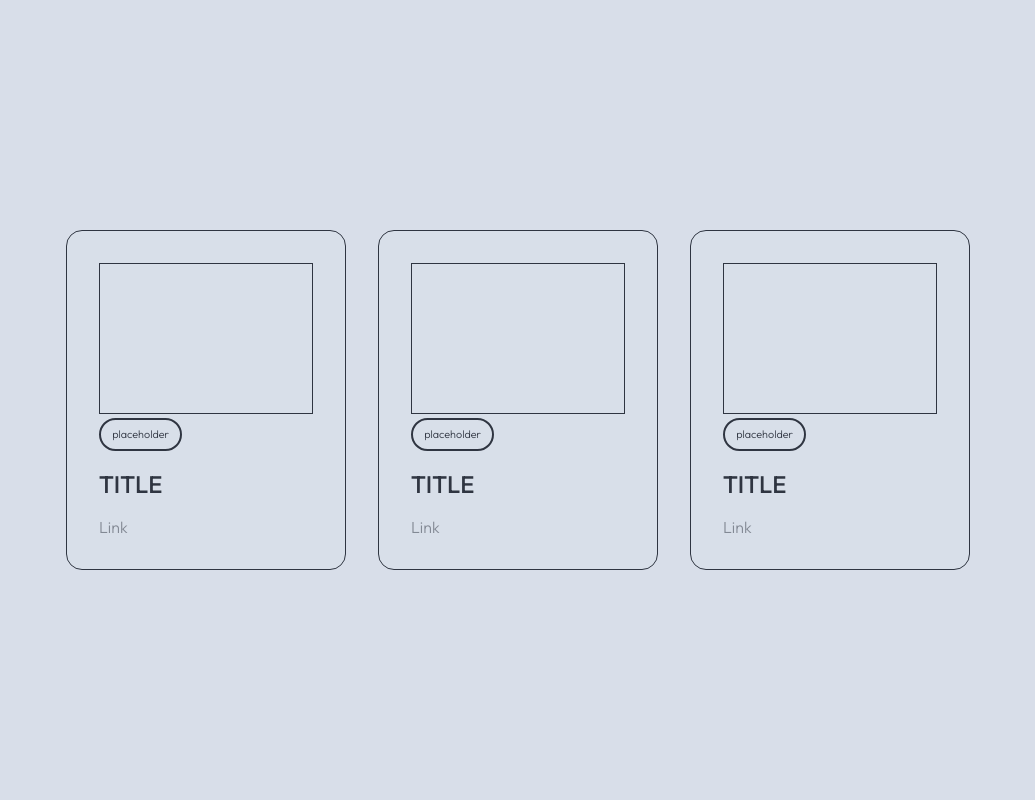
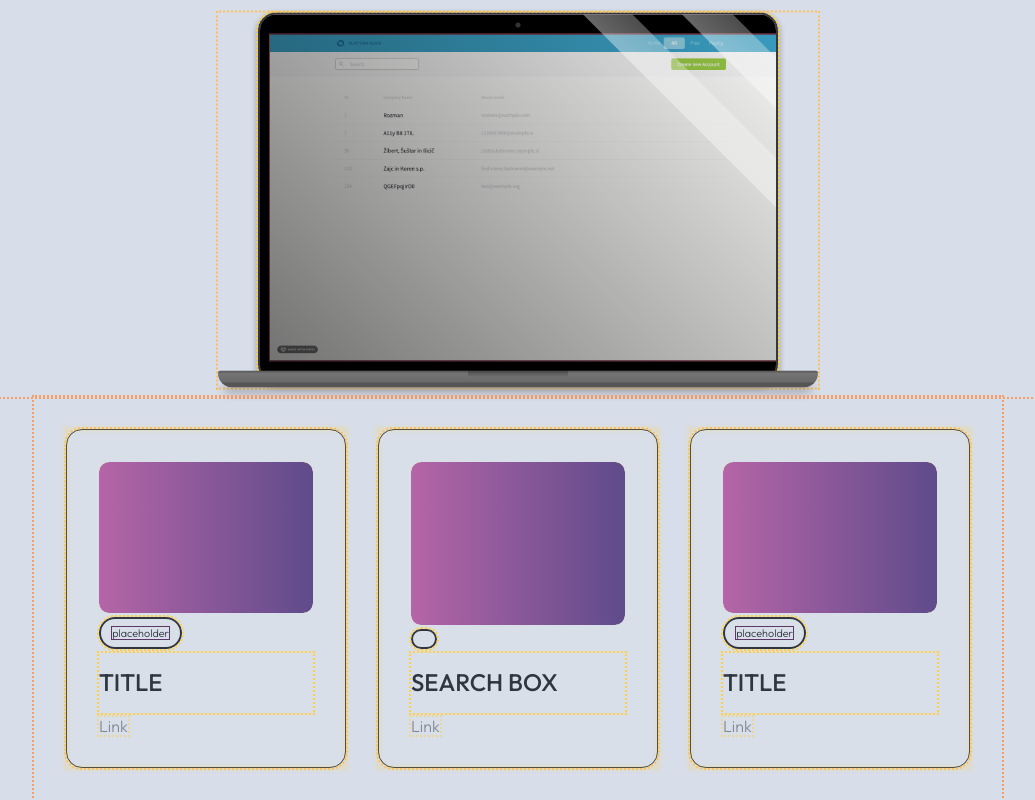
Before and after one commit to IgnetStudio/ipg_folio, a plain HTML site: page index.html in a window 1280 px wide. Shown: the whole page, without its empty margins (122-1157 px from the left). Drawn offline with Linux system fonts and the light colour scheme.

Commit message:
[ADD] device with styles

```diff
--- a/index.html
+++ b/index.html
@@ -12,9 +12,22 @@
       href="https://fonts.googleapis.com/css2?family=Outfit:wght@100..900&amp;family=Rubik:ital,wght@0,300..900;1,300..900&amp;display=swap&amp;subset=latin-ext"
     />
     <link rel="stylesheet" href="styles/index.css" />
-    <!-- <link rel="stylesheet" href="styles/debug.css" /> -->
+    <link rel="stylesheet" href="styles/device.css" />
+    <link rel="stylesheet" href="styles/debug.css" />
   </head>
   <body>
+    <div class="responsive-container">
+      <div class="device-container">
+        <div class="device">
+          <div class="display">
+            <div class="glass">
+              <!-- <div class="viewport"></div> -->
+              <!-- <img src="./img/3H-mobile-app-preview.gif" /> -->
+              <img src="./img/3H-desktop-app-preview.gif" />
+            </div>
+          </div>
+        </div>
+      </div>
       <div class="container">
         <article>
           <div class="glows"></div>
@@ -35,9 +48,9 @@
           </div>
           <div class="badge">
             <!-- badge placeholder -->
-          <span>placeholder</span>
+            <!-- <span>placeholder</span> -->
           </div>
-        <h2>Title</h2>
+          <h2>Search Box</h2>
           <a href="">Link</a>
         </article>
         <article>
@@ -53,6 +66,8 @@
           <a href="">Link</a>
         </article>
       </div>
+    </div>
+
     <script src="index.js"></script>
   </body>
 </html>
--- /dev/null
+++ b/styles/device.css
@@ -0,0 +1,262 @@
+* {
+  box-sizing: border-box;
+}
+
+html,
+body {
+  height: 100%;
+  overflow: hidden;
+}
+
+.responsive-container {
+  display: flex;
+  flex-direction: column;
+  width: 100vw;
+  height: 100vh;
+}
+
+.device-container {
+  height: 50vh;
+}
+
+.device {
+  position: absolute;
+  top: 25%;
+  left: 50%;
+  transition: all 550ms cubic-bezier(0.68, -0.55, 0.265, 1.55);
+  transform: translate(-50%, -50%) rotate(-90deg);
+}
+@media (min-width: 480px) {
+  .device {
+    transform: translate(-50%, -50%) rotate(0deg);
+  }
+}
+@media (min-width: 1024px) {
+  .device {
+    padding: 0 40px 5px;
+  }
+}
+.device::before,
+.device::after {
+  content: "";
+  position: absolute;
+  transition: all 550ms cubic-bezier(0.68, -0.55, 0.265, 1.55);
+}
+.device::before {
+  top: 10px;
+  left: 50%;
+  width: 5px;
+  height: 5px;
+  border-radius: 100%;
+  background-color: rgba(255, 255, 255, 0.25);
+  transform: scale(0) translateX(-50%);
+  z-index: 1;
+}
+@media (min-width: 1024px) {
+  .device::before {
+    transform: scale(1) translateX(-50%);
+  }
+}
+.device::after {
+  bottom: 0;
+  left: 30px;
+  right: 30px;
+  height: 0;
+  z-index: 1;
+  border-radius: 4px 4px 20px 20px;
+  background-color: #757575;
+  background-repeat: no-repeat;
+  background-size: 100px 6px, auto auto;
+  background-position: top center, top center;
+  background-image: linear-gradient(
+      to bottom,
+      rgba(0, 0, 0, 0.2) 50%,
+      rgba(0, 0, 0, 0.05) 100%
+    ),
+    linear-gradient(
+      to bottom,
+      rgba(0, 0, 0, 0.2) 10%,
+      transparent 15%,
+      rgba(0, 0, 0, 0.1) 68%,
+      rgba(0, 0, 0, 0.275) 73%
+    );
+  box-shadow: 0px 3px 5px 3px transparent;
+}
+@media (min-width: 1024px) {
+  .device::after {
+    height: 17px;
+    left: 0;
+    right: 0;
+    opacity: 1;
+    box-shadow: 0px 10px 10px -5px rgba(0, 0, 0, 0.3);
+  }
+}
+
+.display {
+  display: flex;
+  align-items: stretch;
+  overflow: hidden;
+  width: 255px;
+  height: 128px;
+  border: 2px solid #383838;
+  border-radius: 18px;
+  box-shadow: -3px 0px 5px 3px rgba(0, 0, 0, 0.2);
+  transition: all 550ms cubic-bezier(0.68, -0.55, 0.265, 1.55);
+}
+@media (min-width: 480px) {
+  .display {
+    box-shadow: 0px 3px 5px 3px rgba(0, 0, 0, 0.2);
+  }
+}
+@media (min-width: 768px) {
+  .display {
+    width: 440px;
+    height: 340px;
+  }
+}
+@media (min-width: 1024px) {
+  .display {
+    width: 520px;
+    height: 370px;
+  }
+}
+
+.glass {
+  position: relative;
+  flex: 1 1 auto;
+  display: flex;
+  align-items: stretch;
+  background-color: #000;
+  padding: 7px 20px 7px 25px;
+  transition: padding 550ms cubic-bezier(0.68, -0.55, 0.265, 1.55);
+}
+@media (min-width: 768px) {
+  .glass {
+    padding: 15px 25px 15px 30px;
+  }
+}
+@media (min-width: 1024px) {
+  .glass {
+    padding: 20px 10px;
+  }
+}
+.glass::before,
+.glass::after {
+  content: "";
+  position: absolute;
+  z-index: 1;
+}
+.glass::before {
+  top: -125%;
+  right: 0;
+  bottom: -125%;
+  left: -30%;
+  transform-origin: 100% 50%;
+  background-image: linear-gradient(
+      to left,
+      transparent 10%,
+      rgba(255, 255, 255, 0.3) 10%,
+      rgba(255, 255, 255, 0.4) 15%,
+      transparent 15%,
+      transparent 20%,
+      rgba(255, 255, 255, 0.3) 20%,
+      rgba(255, 255, 255, 0.4) 25%,
+      transparent 25%
+    ),
+    linear-gradient(to left, rgba(0, 0, 0, 0) 0%, rgba(0, 0, 0, 0.6) 100%);
+  transform: translate(0%, 16.6666666667%) rotate(45deg);
+  transition: transform 550ms cubic-bezier(0.68, -0.55, 0.265, 1.55);
+}
+@media (min-width: 480px) {
+  .glass::before {
+    transform: translate(0%, -16.6666666667%) rotate(-45deg);
+  }
+}
+.glass::after {
+  top: 40px;
+  bottom: 40px;
+  left: 5px;
+  right: 7px;
+  border-radius: 3px;
+  background-image: linear-gradient(to left, #333 0%, #000 3px, transparent 3px),
+    radial-gradient(
+      circle at 8px,
+      transparent 6px,
+      #333 6px,
+      #333 8px,
+      transparent 8px
+    );
+  transition: all 550ms cubic-bezier(0.68, -0.55, 0.265, 1.55);
+}
+@media (min-width: 768px) {
+  .glass::after {
+    top: 100px;
+    bottom: 100px;
+    right: 10px;
+    left: 7px;
+  }
+}
+@media (min-width: 1024px) {
+  .glass::after {
+    right: -5px;
+    left: -20px;
+  }
+}
+
+.viewport {
+  position: relative;
+  z-index: 0;
+  flex: 1 1 auto;
+  background-color: #fff;
+  overflow: hidden;
+}
+.viewport::before {
+  content: "";
+  position: absolute;
+  top: 0;
+  left: 0;
+  width: 100%;
+  height: 200%;
+  transform-origin: top right;
+  transform: rotate(90deg) translateX(110px);
+  transition: background-size 0ms 275ms, transform 0ms 275ms;
+  background-repeat: no-repeat, no-repeat, no-repeat, no-repeat, no-repeat,
+    repeat-y, repeat-y;
+  background-image: linear-gradient(to bottom, transparent, white),
+    radial-gradient(circle at center, yellow 10px, transparent 10px),
+    linear-gradient(to bottom left, #a3e2f5 45%, transparent 45%),
+    linear-gradient(to bottom right, #a3e2f5 35%, #64b46b 35%),
+    linear-gradient(to bottom, white, white),
+    linear-gradient(
+      to bottom,
+      #ddd 5px,
+      transparent 5px,
+      transparent 10px,
+      #ddd 10px,
+      #ddd 15px,
+      transparent 15px,
+      transparent 20px,
+      #ddd 20px,
+      #ddd 25px,
+      transparent 25px
+    ),
+    linear-gradient(
+      to bottom,
+      transparent 30px,
+      #ddd 30px,
+      #ddd 35px,
+      transparent 35px
+    );
+  background-size: 100% 30px, 20px 20px, 90px 90px, 90px 90px, 100px 100px,
+    calc(90px) 50px, calc(50px) 50px;
+  background-position: bottom left, right 22px top 23px, right 10px top 10px,
+    right 10px top 10px, right 10px top 10px, right 10px top 10px,
+    right 50px top 10px;
+}
+@media (min-width: 480px) {
+  .viewport::before {
+    background-size: 100% 30px, 20px 20px, 90px 90px, 90px 90px, 100px 100px,
+      calc(100% - 20px) 50px, calc(100% - 60px) 50px;
+    transform: rotate(0deg) translateX(0px);
+  }
+}
--- a/styles/index.css
+++ b/styles/index.css
@@ -11,10 +11,10 @@
   --gradient: conic-gradient(
     from 180deg at 50% 70%,
     var(--card) 0deg,
-    #5f4b8b 72deg,
-    #b565a7 144deg,
-    #5f4b8b 216deg,
-    #b565a7 288deg,
+    #b565a7 72deg,
+    #5f4b8b 144deg,
+    #b565a7 216deg,
+    #5f4b8b 288deg,
     var(--card) 1turn
   );
 }
@@ -55,6 +55,7 @@ body {
   position: relative;
   padding: 2rem;
   touch-action: none;
+  height: auto;
 }
 
 article {
@@ -202,7 +203,18 @@ article h2 {
   flex: 1;
   display: flex;
   align-items: center;
-  border: 1px solid var(--border);
+  border-radius: 10px;
+  border: 1px solid #b565a7;
+  background: linear-gradient(-90deg, #5f4b8b 0%, #b565a7 100%) border-box;
+  mask: linear-gradient(-90deg, #5f4b8b 0%, #b565a7 100%) padding-box, linear-gradient(-90deg, #5f4b8b 0%, #b565a7 100%);
+  -webkit-mask: linear-gradient(-90deg, #5f4b8b 0%, #b565a7 100%) padding-box, linear-gradient(-90deg, #5f4b8b 0%, #b565a7 100%);
+  -webkit-mask-composite: xor;
+  mask-composite: inherit;
+  border: 0;
+border-bottom: 4px solid;
+-o-border-image: linear-gradient(-90deg, #5f4b8b 0%, #b565a7 100%);
+border-image: linear-gradient(-90deg, #5f4b8b 0%, #b565a7 100%);
+border-image-slice: 1;
 }
 
 .dg.ac {
```
Also changed, not shown: img/3H-desktop-app-preview.gif (added), img/3H-mobile-app-preview.gif (added). Lines whose indentation alone changed are shown as unchanged.
